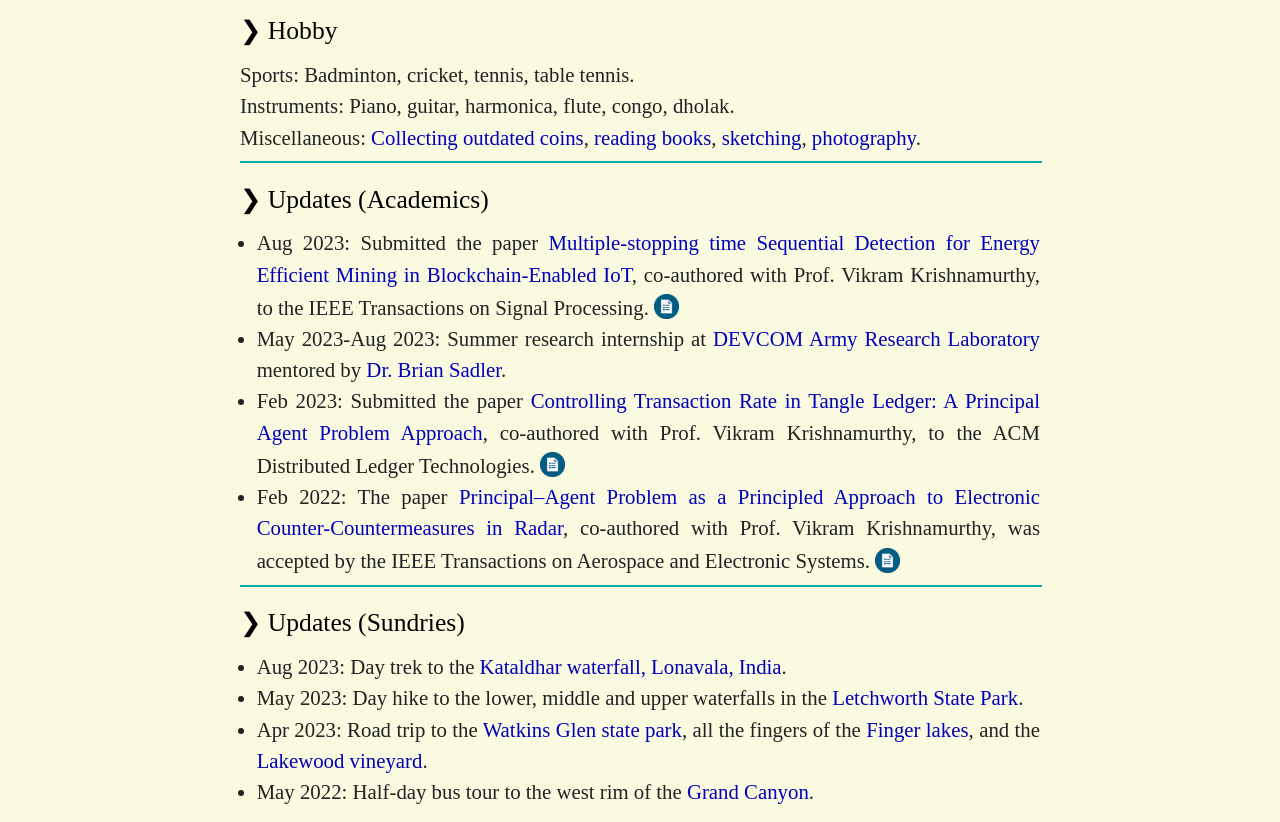
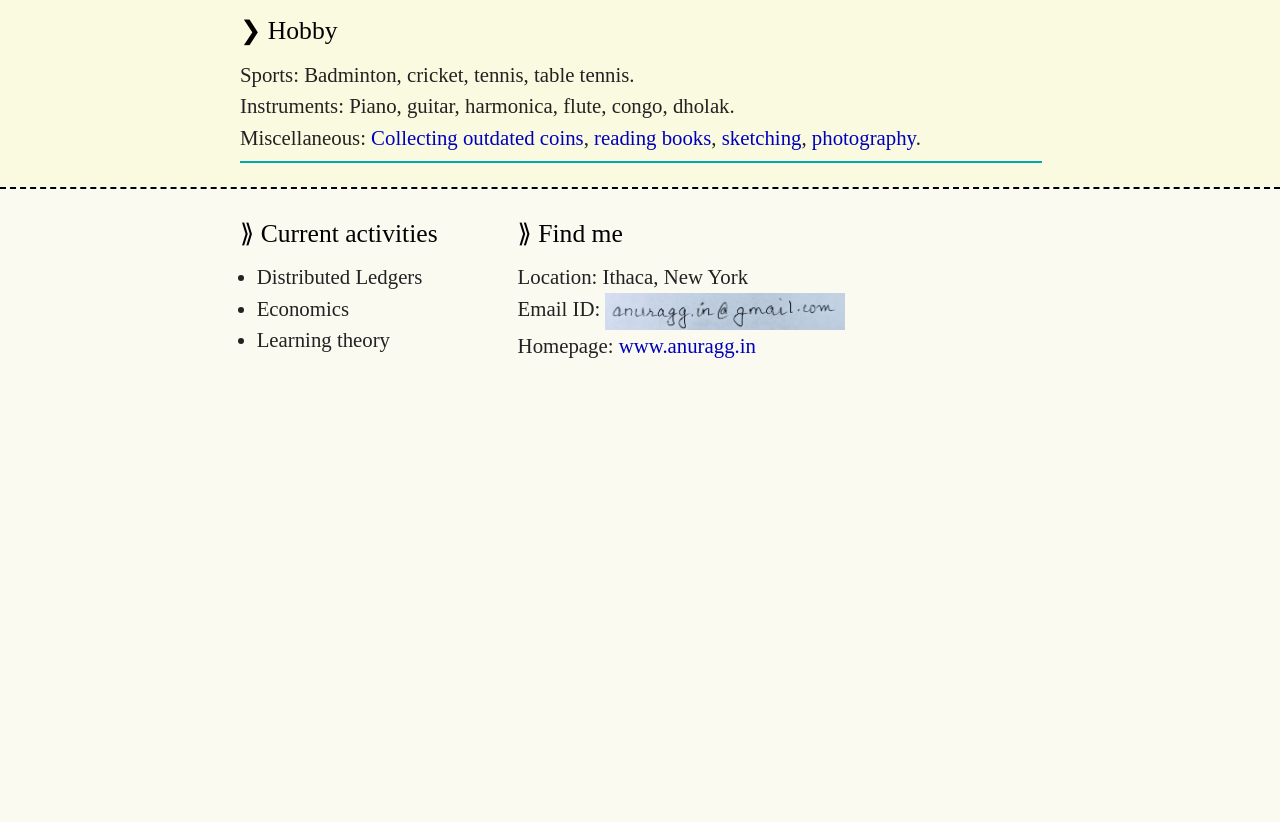
Before and after one commit to anuragg-in/anuragg-in.github.io, a plain HTML site: page index.html in a window 1280 px wide. Shown: the part 1479-2301 px from the top of the page. After the commit the page ends 1888 px from the top, so only its background shows below. Drawn offline with Linux system fonts and the light colour scheme.

Commit message:
removed paper, sundries

```diff
--- a/index.html
+++ b/index.html
@@ -65,7 +65,7 @@
           </div>
 					<hr>
 
-					<div class = "heading"> Updates (Academics)</div>
+					<!-- <div class = "heading"> Updates (Academics)</div>
           <div class = "text justify">
 					<ul>
 					<li>Aug 2023: Submitted the paper <a class="link" href="https://arxiv.org/abs/2305.05479">Multiple-stopping time Sequential Detection for Energy Efficient Mining in Blockchain-Enabled IoT</a>, co-authored with Prof. Vikram Krishnamurthy, to the IEEE Transactions on Signal Processing. <a href="files/journal/blockchain_pomdp.pdf" target="_blank" rel="noopener noreferrer">
@@ -81,18 +81,17 @@
 </a></li>
 					</ul>
           </div>
-					<hr>
+					<hr> -->
 
-					<div class = "heading"> Updates (Sundries)</div>
+					<!-- <div class = "heading"> Updates (Sundries)</div>
           <div class = "text justify">
 					<ul>
 					<li>Aug 2023: Day trek to the <a class="link" href="https://www.alltrails.com/trail/india/maharashtra/kataldhar-waterfall">Kataldhar waterfall, Lonavala, India</a>.</li>
 					<li>May 2023: Day hike to the lower, middle and upper waterfalls in the <a class="link" href="https://parks.ny.gov/parks/79/details.aspx">Letchworth State Park</a>.</li>
 					<li>Apr 2023: Road trip to the <a href="https://parks.ny.gov/parks/142/details.aspx" class="link">Watkins Glen state park</a>, all the fingers of the <a href="https://www.fingerlakes.org/" class="link">Finger lakes</a>, and the <a href="https://lakewoodvineyards.com/" class="link">Lakewood vineyard</a>.</li>
-          <!-- <li>Aug 2023-Dec 2023: Traveled Thailand, Laos, Vietnam, Malaysia, Indonesia during the sabbatical leave to regain the state of well-being.</li> -->
 					<li>May 2022: Half-day bus tour to the west rim of the <a href="https://www.nps.gov/grca/index.htm" class="link">Grand Canyon</a>.
 					</ul>
-          </div>
+          </div> -->
 
 					<!-- <style>
 				  .list-item {
```
